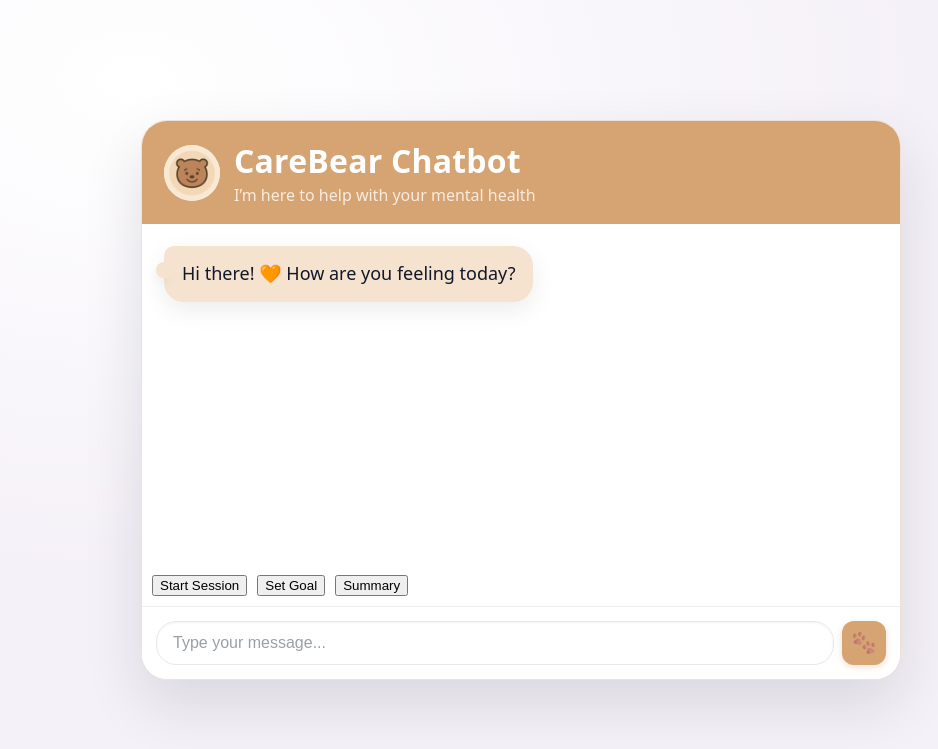
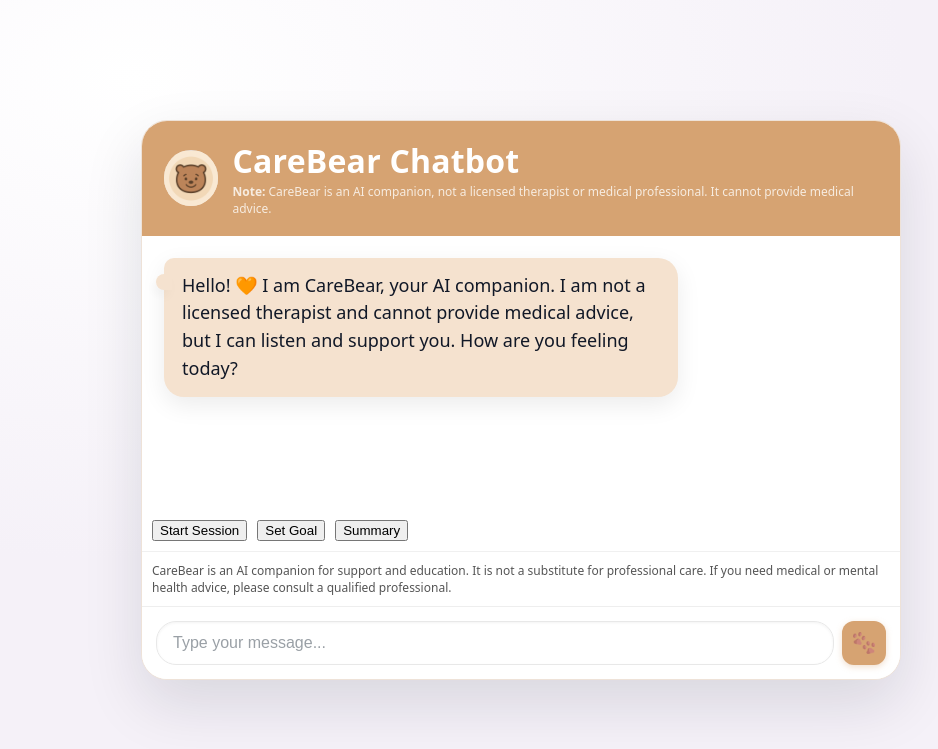
Before and after one commit to MariaTonova/mentalhealthchatbot, a Flask app: page / in a window 1280 px wide. Shown: the top 749 px of the page, without its empty margins (119-1057 px from the left). Run offline with Flask 3, Linux system fonts and the light colour scheme.

Commit message:
Update index.html

```diff
--- a/templates/index.html
+++ b/templates/index.html
@@ -33,6 +33,24 @@
       0%, 80%, 100% { opacity: 0.4; }
       40% { opacity: 1; }
     }
+
+    /* Small, subtle disclaimer text */
+    .disclaimer {
+      font-size: 12px;
+      line-height: 1.4;
+      color: #555;
+      margin: 4px 0 0;
+    }
+    .footer-note {
+      padding: 10px;
+      background: #fff;
+      border-top: 1px solid rgba(0,0,0,.06);
+    }
+    .footer-note small {
+      display: block;
+      font-size: 12px;
+      color: #555;
+    }
   </style>
 </head>
 <body>
@@ -44,7 +62,8 @@
         </div>
         <div class="title">
           <h1>CareBear Chatbot</h1>
-          <p>I’m here to help with your mental health</p>
+          <!-- Updated tagline with clear disclosure -->
+          <p class="disclaimer"><strong>Note:</strong> CareBear is an AI companion, not a licensed therapist or medical professional. It cannot provide medical advice.</p>
         </div>
       </header>
 
@@ -56,6 +75,11 @@
         <button id="btnStart" type="button">Start Session</button>
         <button id="btnGoal" type="button">Set Goal</button>
         <button id="btnSummary" type="button">Summary</button>
+      </div>
+
+      <!-- Small persistent footer reminder -->
+      <div class="footer-note" role="note" aria-label="Important disclaimer">
+        <small>CareBear is an AI companion for support and education. It is not a substitute for professional care. If you need medical or mental health advice, please consult a qualified professional.</small>
       </div>
 
       <form id="chat" class="composer" autocomplete="off">
@@ -75,8 +99,8 @@
     const moodEl = document.getElementById('mood');
     const sendBtn = document.getElementById('send');
 
-    // Optional starter bubble
-    addBubble('bot', "Hi there! 🧡 How are you feeling today?");
+    // Optional starter bubble with disclosure
+    addBubble('bot', "Hello! 🧡 I am CareBear, your AI companion. I am not a licensed therapist and cannot provide medical advice, but I can listen and support you. How are you feeling today?");
 
     function addBubble(role, text){
       const b = document.createElement('div');
@@ -142,6 +166,7 @@
         body: JSON.stringify({ tone: tone || "friendly", memory_opt_in: memory })
       });
       const data = await res.json();
+      // Keep existing behavior, just show whatever backend sends
       alert(data.disclosure);
     });
 
```
